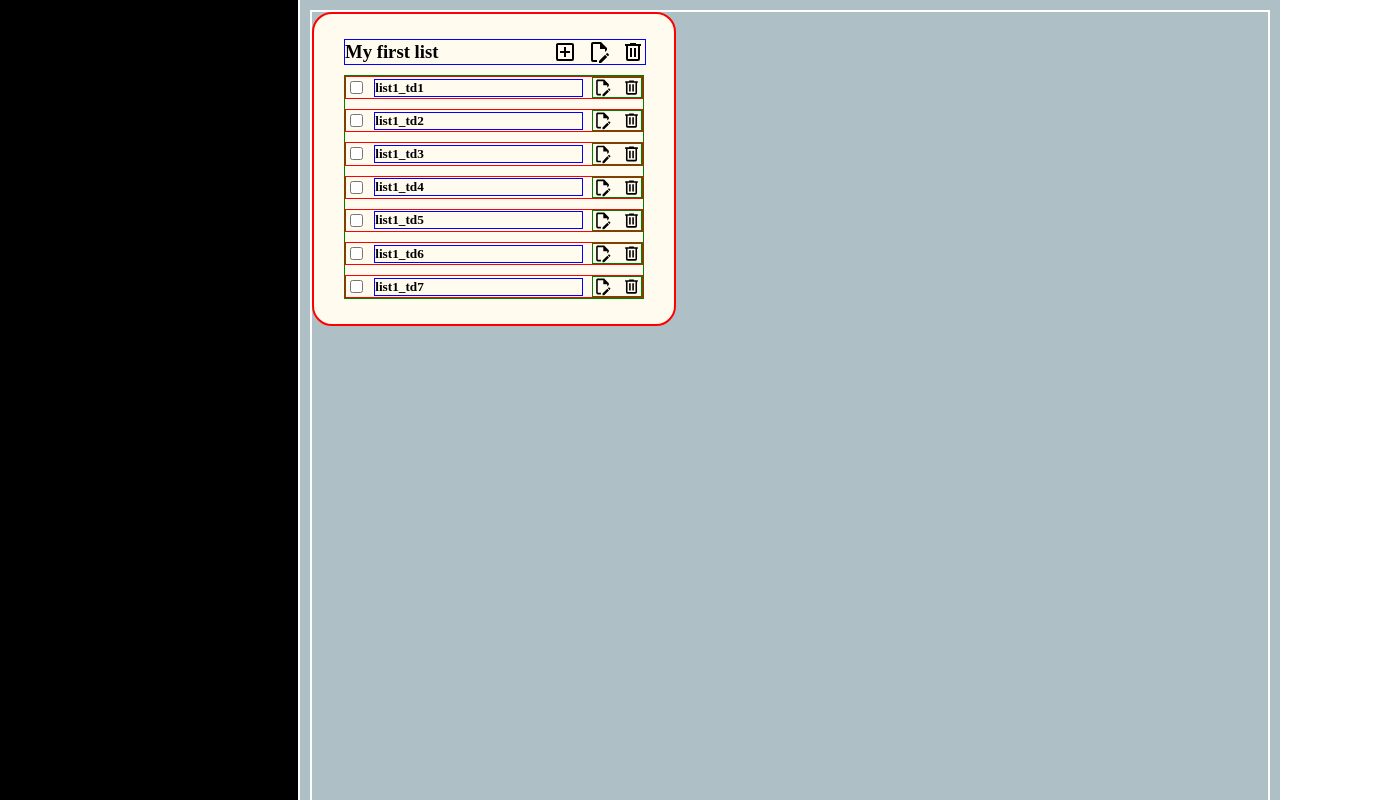
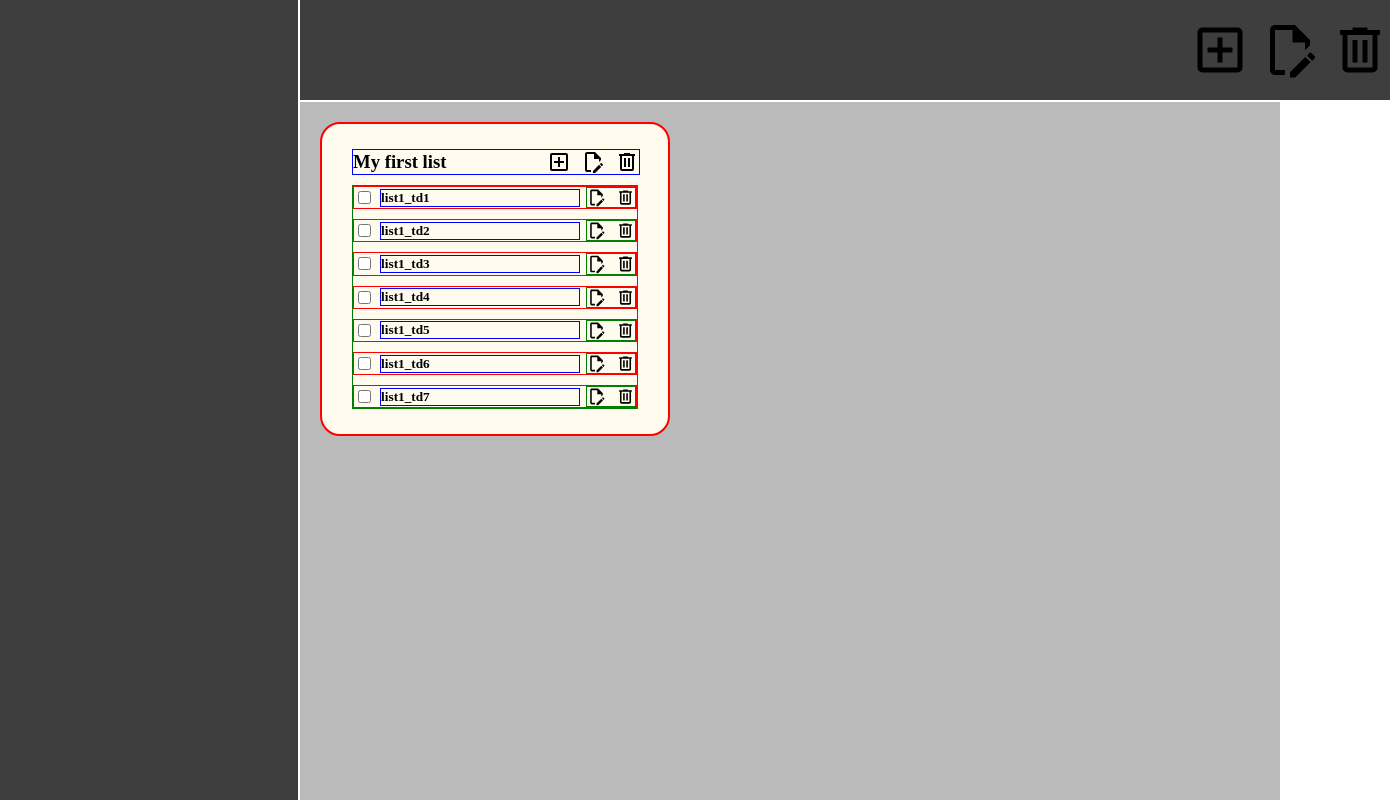
Before and after one commit to owen-addison/todo-list, a website built with webpack: page dist/index.html in a window 1280 px wide. Shown: the whole page, 1390 px wide, since content can reach past the window. Built offline with Linux system fonts and the light colour scheme.

Commit message:
Adds styling to header

```diff
--- a/src/style.css
+++ b/src/style.css
@@ -1,7 +1,10 @@
 :root {
-  --bg-color: rgb(174, 192, 198);
+  --bg-side-header: #3e3e3e;
+  --bg-color: rgb(186, 186, 186);
   --bg-list: rgb(255, 252, 239);
   --title-icon-width: 1.5em;
+  --list-width: 350px;
+  --header-height: 100px;
 }
 
 body {
@@ -28,22 +31,39 @@ h5, h6 {
 
 /* ------------ SIDEBAR VIEW ------------ */
 .sidebar {
-  background: #000;
+  background: var(--bg-side-header);
   border-right: 2px solid white;
 }
 
 
 /* ------------ PROJECT VIEW ------------ */
-.project-view {
-  border: 2px solid white;
-  border-bottom: none;
-  margin: 10px 10px 0 10px;
+.project-header {
+  display: grid;
+  grid-template-columns: 1fr 200px;
+  border-bottom: 2px solid white;
+  background: var(--bg-side-header);
+  height: var(--header-height);
+}
+
+.header-icon-container {
+  display: grid;
+  grid-template-columns: repeat(3, 1fr);
+  align-content: center;
+  gap: 10px;
+  width: 100%;
+}
+
+.project-container {
+  display: grid;
+  /* grid-template-columns: minmax(repeat(2, var(--list-width)), repeat(4, (--list-width))); */
+  grid-template-columns: repeat(3, var(--list-width));
+  padding: 20px;
 }
 
 .list-container {
   display: grid;
   gap: 10px;
-  width: 300px;
+  /* width: var(--list-width); */
   background-color: var(--bg-list);
   padding: 25px 30px;
   border-radius: 20px;
```
Also changed, not shown: dist/index.bundle.js.
